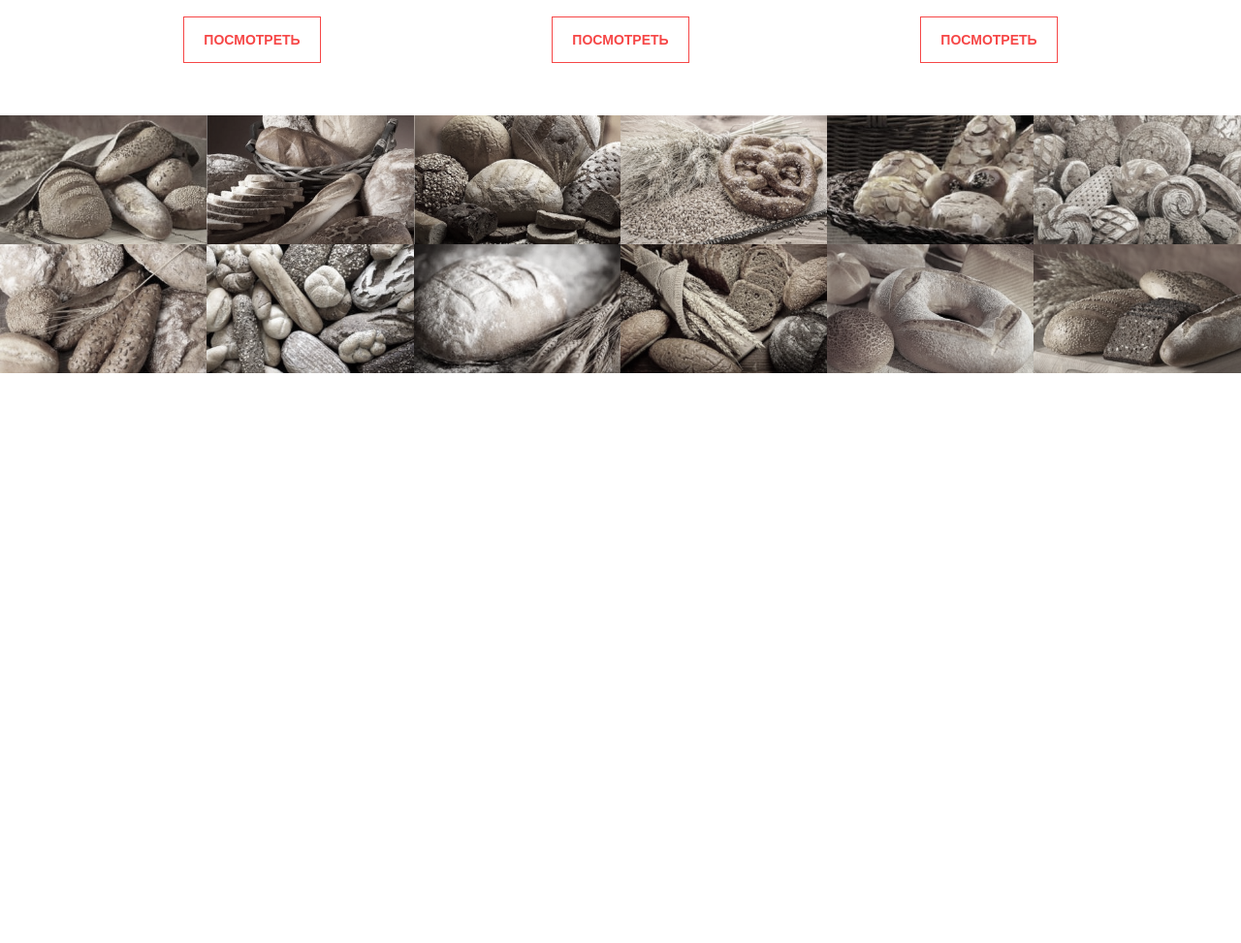
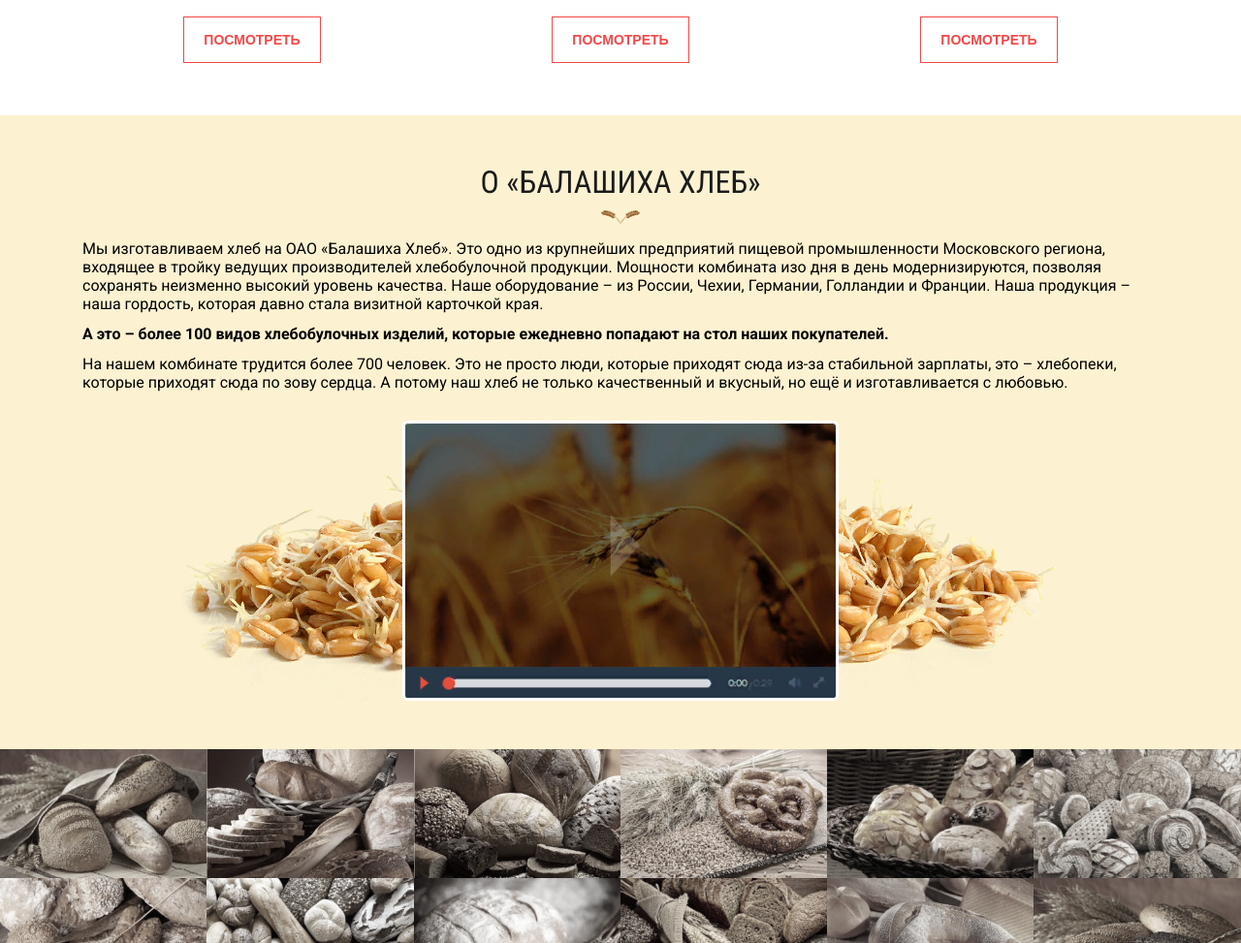
Before and after one commit to kamunicorn/balashiha, a plain HTML site: page index.html in a window 1280 px wide. Shown: the part 3042-4015 px from the top of the page at 97% size. Before the commit the page ends 3427 px from the top, so only its background shows below. Drawn offline with Linux system fonts and the light colour scheme; a web font is replaced by a local one.

Commit message:
Сделала блок О Балашиха хлеб (видео), видео еще не вставила, пока там просто картинка

```diff
--- a/index.html
+++ b/index.html
@@ -245,6 +245,24 @@
     </section>
     <!-- /.section.catalog -->
 
+    <!-- О Балашиха хлеб -->
+    <section class="section about">
+        <div class="container">
+            <h3 class="section__title">О «Балашиха хлеб»</h3>
+            <div class="section__subtitle-image"></div>
+
+            <p class="about__text">Мы изготавливаем хлеб на ОАО «Балашиха Хлеб». Это одно из крупнейших предприятий пищевой промышленности Московского региона, входящее в тройку ведущих производителей хлебобулочной продукции. Мощности комбината изо дня в день модернизируются, позволяя сохранять неизменно высокий уровень качества. Наше оборудование – из России, Чехии, Германии, Голландии и Франции. Наша продукция – наша гордость, которая давно стала визитной карточкой края.</p>
+            <p class="about__text"><b>А это – более 100 видов хлебобулочных изделий, которые ежедневно попадают на стол наших покупателей.</b></p>
+            <p class="about__text">На нашем комбинате трудится более 700 человек. Это не просто люди, которые  приходят сюда из-за стабильной зарплаты, это – хлебопеки, которые приходят сюда по зову сердца. А потому наш хлеб не только качественный и вкусный, но ещё и изготавливается с любовью.</p>
+
+            <div class="about__video">
+                <img src="/img/about-video.png" alt="Видео о нас">
+            </div>
+        </div>
+        <!-- /.container -->
+    </section>
+    <!-- /.section.about -->
+
     <!-- Полоска с фотографиями хлеба (просто для красоты) -->
     <section class="many-bread">
         <div class="many-bread__row">
--- a/sass/style.sass
+++ b/sass/style.sass
@@ -7,7 +7,7 @@
     margin: 0
 a
     text-decoration: none
-*
+a, button, input
     outline: none
 
     // Шрифт Nokia для названия сайта в шапке
@@ -322,6 +322,27 @@
             background-color: $accent
             color: #ffffff
 
+.about
+    background-color: $backBrown
+    .section__subtitle-image
+        margin-bottom: 10px
+    &__text
+        margin-top: 10px
+        margin-bottom: 12px
+
+    &__video
+        text-align: center
+        margin-top: 30px
+        background: url('/img/about-video-back.png') no-repeat center bottom
+        img
+            max-width: 100%
+            margin-left: auto
+            margin-right: auto
+            display: block
+            border-radius: 5px
+            border: 3px solid white
+            width: 450px
+
 .many-bread
     &__row
         width: 100%
@@ -408,6 +429,9 @@
         &__video img
             margin-right: auto
 
+    .about__video
+        background-size: contain
+
 @media (max-width: 767px)
     .bar
         &__logo img
@@ -430,6 +454,11 @@
             content: ''
             bottom: 0
             left: 0
+
+    .about__video
+        background: none
+        img
+            width: 100%
 
     .many-bread__item
         width: 25%
@@ -455,7 +484,6 @@
         .call-me__request
             display: none
 
-
     .header__title
         font-size: 35px
     .header__subtitle
@@ -463,6 +491,9 @@
         text-transform: none
     .offer
         width: 97%
+
+    .about__video
+        margin-top: 15px
     .section
         padding-bottom: 40px
         &__title
```
Also changed, not shown: css/style.css, img/about-video-back.png (renamed from img/video-back-grains-2.png), img/about-video.png (added), img/header-grains-small.png (deleted), img/Копия advantages-grains.png (deleted).
